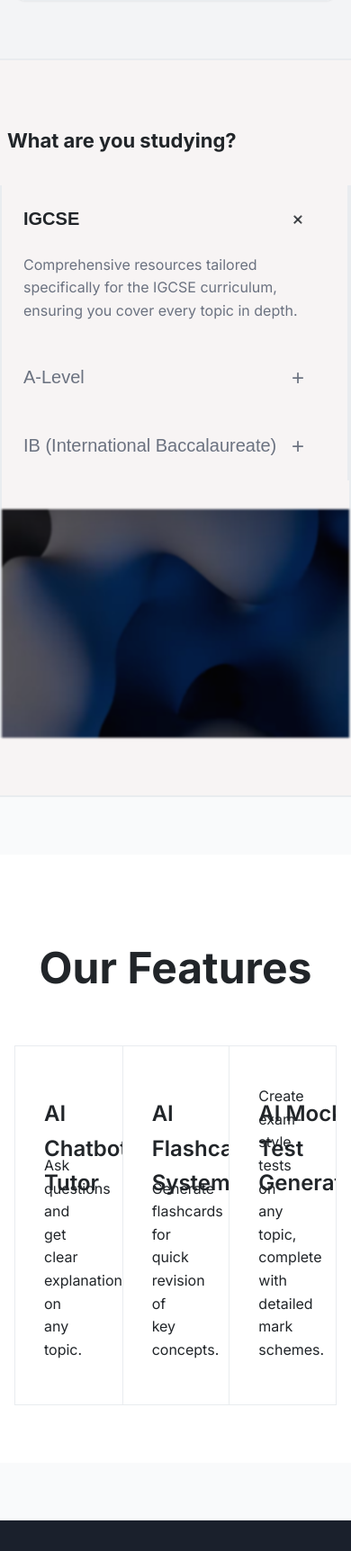
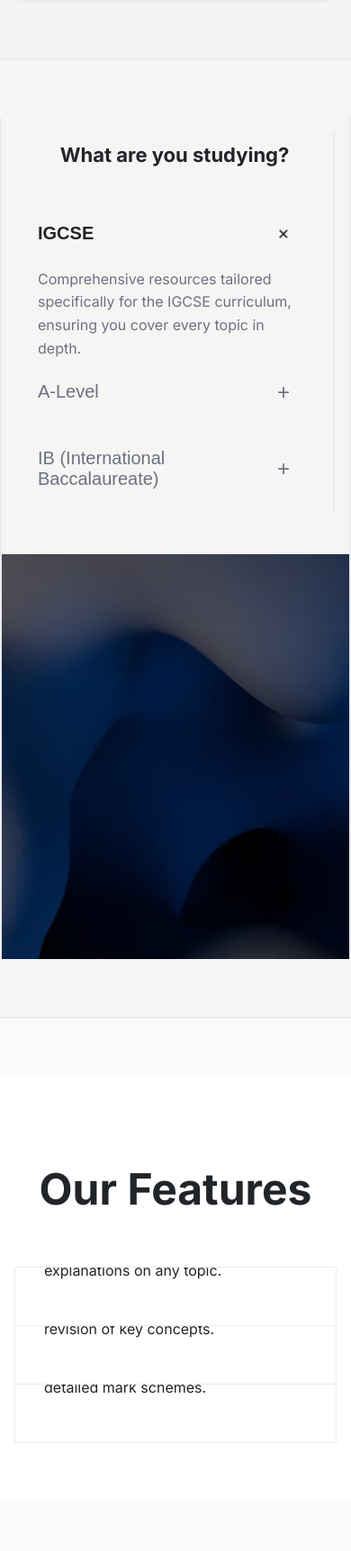
Before and after one commit to aya-aladdin/mocksplainer-flask, a Flask app: page / in a window 390 px wide; the page is wider, and only the part inside the window is pictured. Shown: the part 2030-3754 px from the top of that part at 90% size. Run offline with Flask 3, Linux system fonts and the light colour scheme.

Commit message:
fixed image

```diff
--- a/static/style.css
+++ b/static/style.css
@@ -20,9 +20,10 @@ box-sizing: border-box;
 }
 
 html, body {
-background: #1a202c;
+/* Cleaned up: Removed redundant dark background definition */
 margin: 0;
 padding: 0;
+background-color: var(--ink);
 }
 
 body {
@@ -637,8 +637,8 @@ margin-top: 1rem;
 .feature-box p {
 position: absolute;
 bottom: 0;
-    width: calc(100% - 4rem); /* Match padding */
-    color: inherit; /* Inherit color from parent for smooth transition */
+width: calc(100% - 4rem);
+color: inherit;
 transition: transform 0.6s ease-in-out, color 0.6s ease-in-out;
 }
 
@@ -744,7 +744,7 @@ margin-top: 1rem;
 overflow: hidden;
 padding: 0 1.5rem;
 transition: max-height 0.5s ease-in-out, padding-bottom 0.5s ease-in-out;
-} /* Keep this */
+}
 
 .accordion-content p {
 margin: 0;
@@ -752,27 +752,49 @@ margin-top: 1rem;
 }
 
 .accordion-item.active .accordion-content {
-    max-height: 100px; /* Adjust as needed */
+max-height: 100px;
 padding-bottom: 1.5rem;
 }
 
 .study-image-pane {
-    /* The image will now fill this container */
-}
-
-.study-image-pane img {
+    position: relative; /* Container for stacked images */
+    overflow: hidden;
+}
+
+.study-image-pane .showcase-img {
+    position: absolute;
+    top: 0;
+    left: 0;
     width: 100%;
     height: 100%;
     object-fit: cover;
-    display: block;
+    opacity: 0;
+    transition: opacity 1.5s ease-in-out; /* Smooth transition */
+}
+
+.study-image-pane .showcase-img.active {
+    opacity: 1; /* Make the active image visible */
+}
+
+.showcase-img {
+    position: absolute;
+    top: 0;
+    left: 0;
+width: 100%;
+height: 100%;
+object-fit: cover;
 opacity: 0.99;
-    filter: blur(1px);
-}
-
+    transition: opacity 1.5s ease-in-out;
+}
+
+.showcase-img.active {
+    opacity: 1;
+}
 
 .chat-layout-container {
 display: flex;
-    height: calc(100vh - 61px - 4rem); /* Full height minus topbar and main content padding */
+/* Adjusted height calculation for better responsiveness */
+height: calc(100vh - 61px - 3rem);
 gap: 1rem;
 }
 
@@ -1591,7 +1608,21 @@ margin-top: 1rem;
     grid-template-columns: 1fr;
     gap: 2rem;
 }
-
+/* Feature Grid Stacking on Mobile/Tablet */
+.features-grid {
+    grid-template-columns: 1fr;
+    min-height: auto;
+}
+.feature-box:first-child {
+    border-bottom: 1px solid var(--border);
+}
+.feature-box {
+    border-left: none;
+    border-bottom: 1px solid var(--border);
+}
+.feature-box:last-child {
+    border-bottom: none;
+}
 }
 
 @media (max-width: 480px) {
@@ -1656,29 +1694,26 @@ margin-top: 1rem;
 }
 }
 
-@media (max-width: 480px) {
-    .headline {
-        font-size: 28px;
-    }
-
-    .prompt-suggestions {
-        grid-template-columns: 1fr;
-    }
-
-    .footer-grid {
-        grid-template-columns: 1fr;
-        gap: 2.5rem;
-    }
-
-    .footer-bottom {
-        flex-direction: column;
-        gap: 1rem;
-        text-align: center;
-    }
-
-    .modal-content,
-    .creator-modal-content,
-    .learn-modal-content {
-        width: 95%;
-    }
-}
+/* --- ADDED: Styles for Smooth Image Cross-fade (Melting Effect) --- */
+
+.study-image-pane-full {
+position: relative;
+overflow: hidden;
+height: 100%;
+min-height: 450px;
+}
+
+.study-image-pane-full .showcase-img {
+position: absolute;
+top: 0;
+left: 0;
+width: 100%;
+height: 100%;
+object-fit: cover;
+transition: opacity 1.5s ease-in-out;
+opacity: 0;
+}
+
+.study-image-pane-full .showcase-img.active {
+opacity: 1;
+}
--- a/templates/index.html
+++ b/templates/index.html
@@ -99,9 +99,11 @@
     </div>
 
     <div class="full-width-section">
+        <div class="study-showcase">
+            <div class="container">
+                <div class="study-showcase-content">
+                    <div class="study-accordion">
                         <h2 class="section-title study-showcase-title">What are you studying?</h2>
-        <div class="study-showcase">
-            <div class="study-accordion">
                         <div class="accordion-item active">
                             <button class="accordion-header" data-image="/static/img/blue.png">
                                 <h3>IGCSE</h3>
@@ -130,8 +132,12 @@
                             </div>
                         </div>
                     </div>
-            <div class="study-image-pane">
-                <img src="/static/img/blue.png">
+                    <div class="study-image-pane-placeholder"></div>
+                </div>
+            </div>
+            <div class="study-image-pane-full">
+                <img src="/static/img/blue.png" alt="Curriculum feature image" class="showcase-img active">
+                <img src="" alt="Curriculum feature image" class="showcase-img">
             </div>
         </div>
     </div>
@@ -335,7 +341,7 @@
 
         // Study showcase accordion
         const accordionItems = document.querySelectorAll('.accordion-item');
-        const showcaseImage = document.querySelector('.study-image-pane img');
+        const showcaseImages = document.querySelectorAll('.study-image-pane-full .showcase-img');
 
         accordionItems.forEach(item => {
             const header = item.querySelector('.accordion-header');
@@ -345,16 +351,21 @@
                     return;
                 }
 
-                // Deactivate all other items
                 accordionItems.forEach(otherItem => {
                     otherItem.classList.remove('active');
                 });
 
-                // Activate the clicked item
                 item.classList.add('active');
 
-                // Change the image
-                showcaseImage.src = header.dataset.image;
+                // Handle image cross-fade
+                const activeImg = document.querySelector('.showcase-img.active');
+                const inactiveImg = Array.from(showcaseImages).find(img => !img.classList.contains('active'));
+
+                if (activeImg && inactiveImg) {
+                    inactiveImg.src = header.dataset.image;
+                    activeImg.classList.remove('active');
+                    inactiveImg.classList.add('active');
+                }
             });
         });
     </script>
```
Also changed, not shown: other parts of static/style.css (+84 -83 lines). Lines whose indentation alone changed are shown as unchanged.
